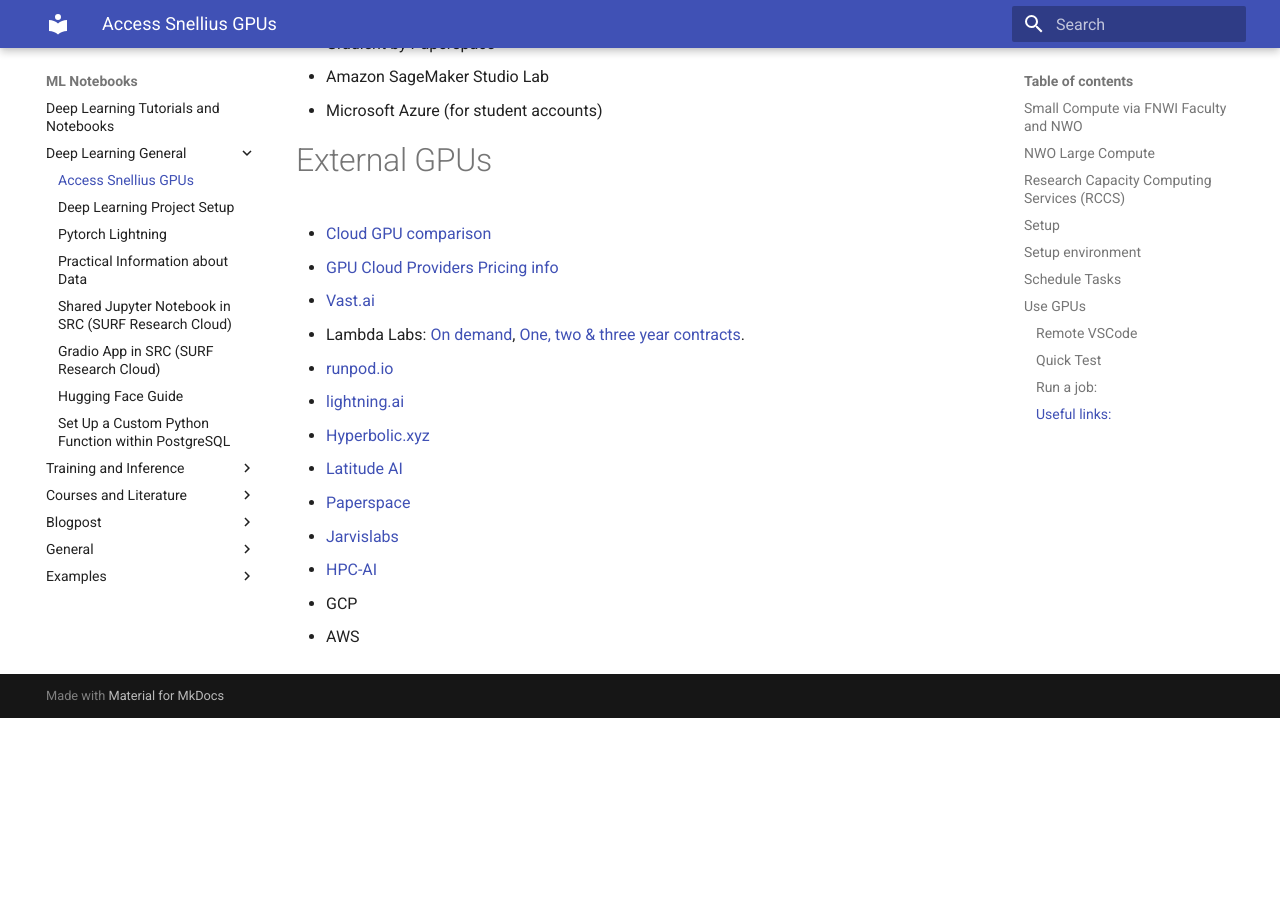
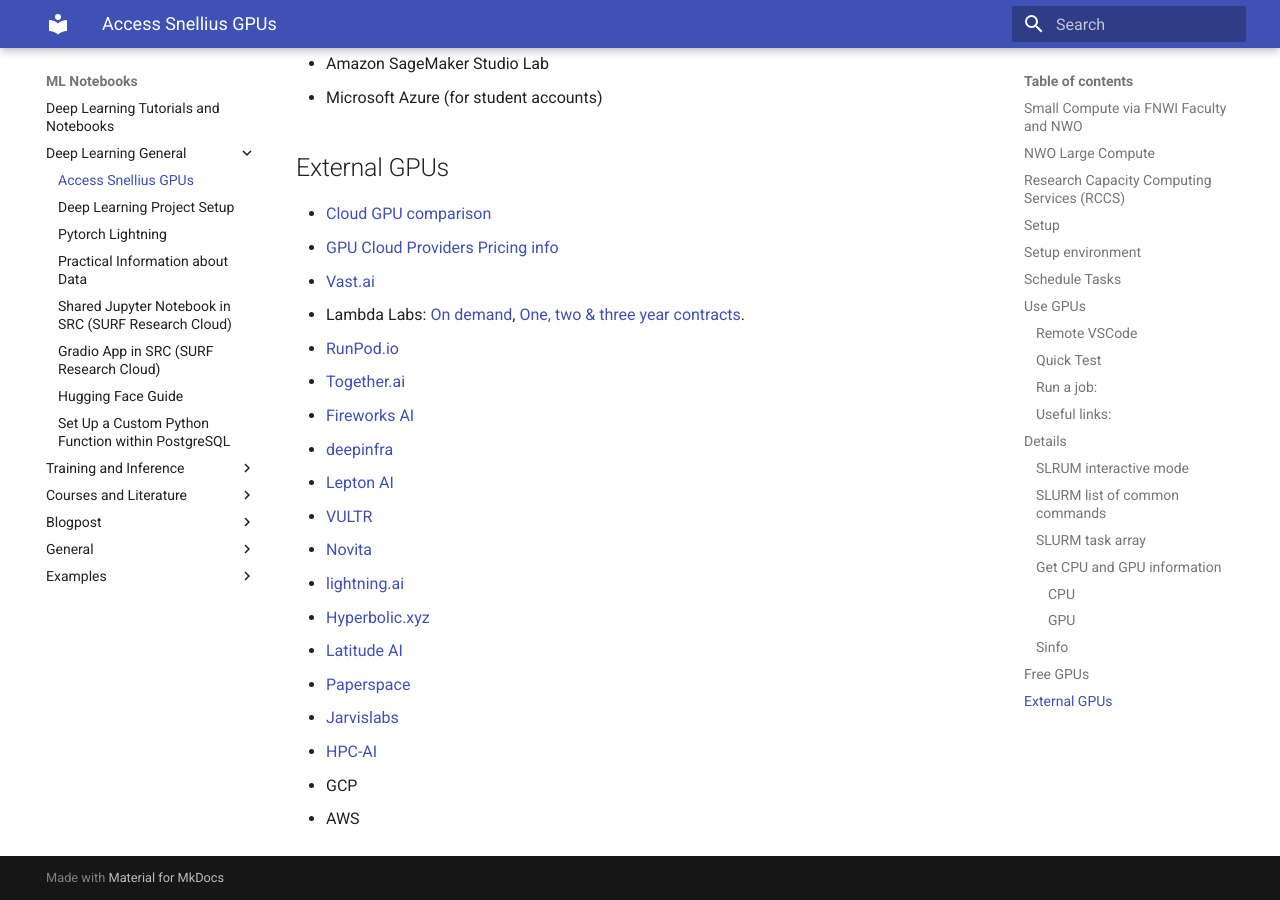
Before and after one commit to fkariminejadasl/ml-notebooks, an MkDocs documentation site: the page built from docs/gpu.md, in a window 1280 px wide and 900 px high, scrolled down 10013 px. Built offline with MkDocs 1.6.1 and Material for MkDocs 9.7.7, drawn with Linux system fonts in a browser that asks for light colours; before the commit the page ends 10731 px from its top, so only the background shows below that.

Commit message:
update documents

````diff
--- a/docs/gpu.md
+++ b/docs/gpu.md
@@ -44,6 +44,7 @@
 ```
 
 ## Schedule Tasks
+
 SLURM is a job scheduler used by many computer clusters and supercomputer, such as Snellius. It allocates resources to users and monitors work. It is a configurable workload manager. `squeue`, `sbatch`, `srun`, `sinfo`, and `scancel` are examples of the most commonly used commands in SLURM.
 
 ## Use GPUs
@@ -233,7 +234,7 @@
 - [uvadlc: Working with the Snellius cluster](https://uvadlc-notebooks.readthedocs.io/en/latest/tutorial_notebooks/tutorial1/Lisa_Cluster.html)
 - [microhh](https://microhh.readthedocs.io/en/latest/computing_systems/snellius.html)
 
-# Details
+## Details
 
 #### SLRUM interactive mode
 
@@ -404,7 +405,7 @@
     gcn[47-49,69,71] specifies the nodes within the gpu_a100 partition.
 ```
 
-# Free GPUs
+## Free GPUs
 
 Here is a list of free GPUs:
 
@@ -415,13 +416,19 @@
 - Microsoft Azure (for student accounts)
 
 
-# External GPUs
+## External GPUs
 
 - [Cloud GPU comparison](https://cloud-gpus.com)
 - [GPU Cloud Providers Pricing info](https://www.gpucloudpricing.com)
 - [Vast.ai](https://vast.ai/pricing)
 - Lambda Labs: [On demand](https://lambdalabs.com/service/gpu-cloud#pricing), [One, two & three year contracts](https://lambdalabs.com/service/gpu-cloud/reserved-cloud-pricing).
-- [runpod.io](https://www.runpod.io/pricing)
+- [RunPod.io](https://www.runpod.io/pricing)
+- [Together.ai](https://www.together.ai/pricing)
+- [Fireworks AI](https://fireworks.ai/pricing)
+- [deepinfra](https://deepinfra.com/pricing)
+- [Lepton AI](https://www.lepton.ai/pricing)
+- [VULTR](https://www.vultr.com/pricing/)
+- [Novita](https://novita.ai/gpu-instance/pricing)
 - [lightning.ai](https://lightning.ai/pricing)
 - [Hyperbolic.xyz](https://hyperbolic.xyz/)
 - [Latitude AI](https://www.latitude.sh/accelerate)
````
Also changed, not shown: docs/companies.md (+10 -4 lines), docs/python.md (+12 -1 lines), docs/services.md (+4 -2 lines), docs/tasks.md (+3 -3 lines).
